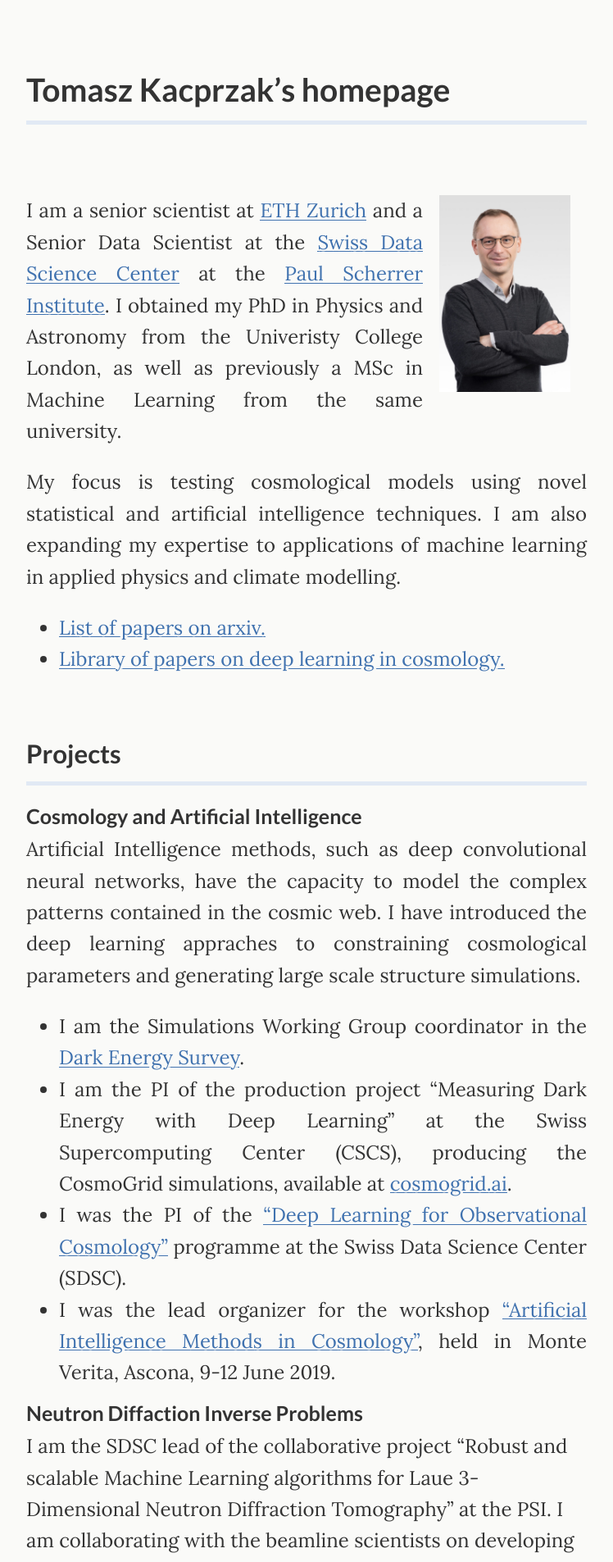
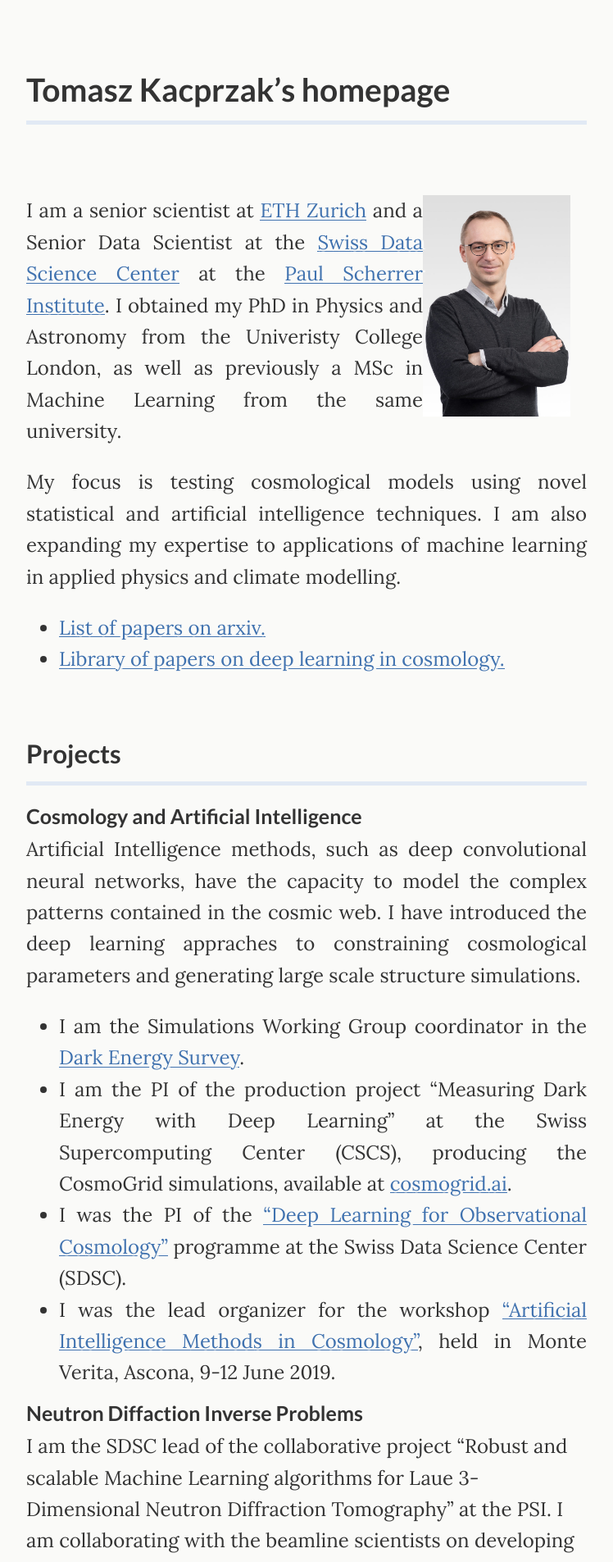
Before and after one commit to tomaszkacprzak/tomaszkacprzak.github.io, a Jekyll site: the page built from index.md, in a window 1280 px wide. Shown: the top 1905 px of the page at 82% size, without its empty margins (266-1014 px from the left). Built offline with Jekyll 4.4.1, drawn with Linux system fonts in a browser that asks for light colours.

Commit message:
Update index.md

```diff
--- a/index.md
+++ b/index.md
@@ -11,7 +11,7 @@ layout: default
 
 <br>
 
-<img style="padding: 0px 20px 20px 20px; float:right" width="200" src="assets/img/Kacprzak_Tomasz-684x1024.jpg" />
+<img style="padding: 0px 20px 20px 0px; float:right" width="200" src="assets/img/Kacprzak_Tomasz-684x1024.jpg" />
 <div style="text-align: justify">
 I am a senior scientist at [ETH Zurich](https://www.cosmology.ethz.ch) and a Senior Data Scientist at the [Swiss Data Science Center](https://www.datascience.ch) at the [Paul Scherrer Institute](https://www.psi.ch). I obtained my PhD in Physics and Astronomy from the Univeristy College London, as well as previously a MSc in Machine Learning from the same university.
 
```
